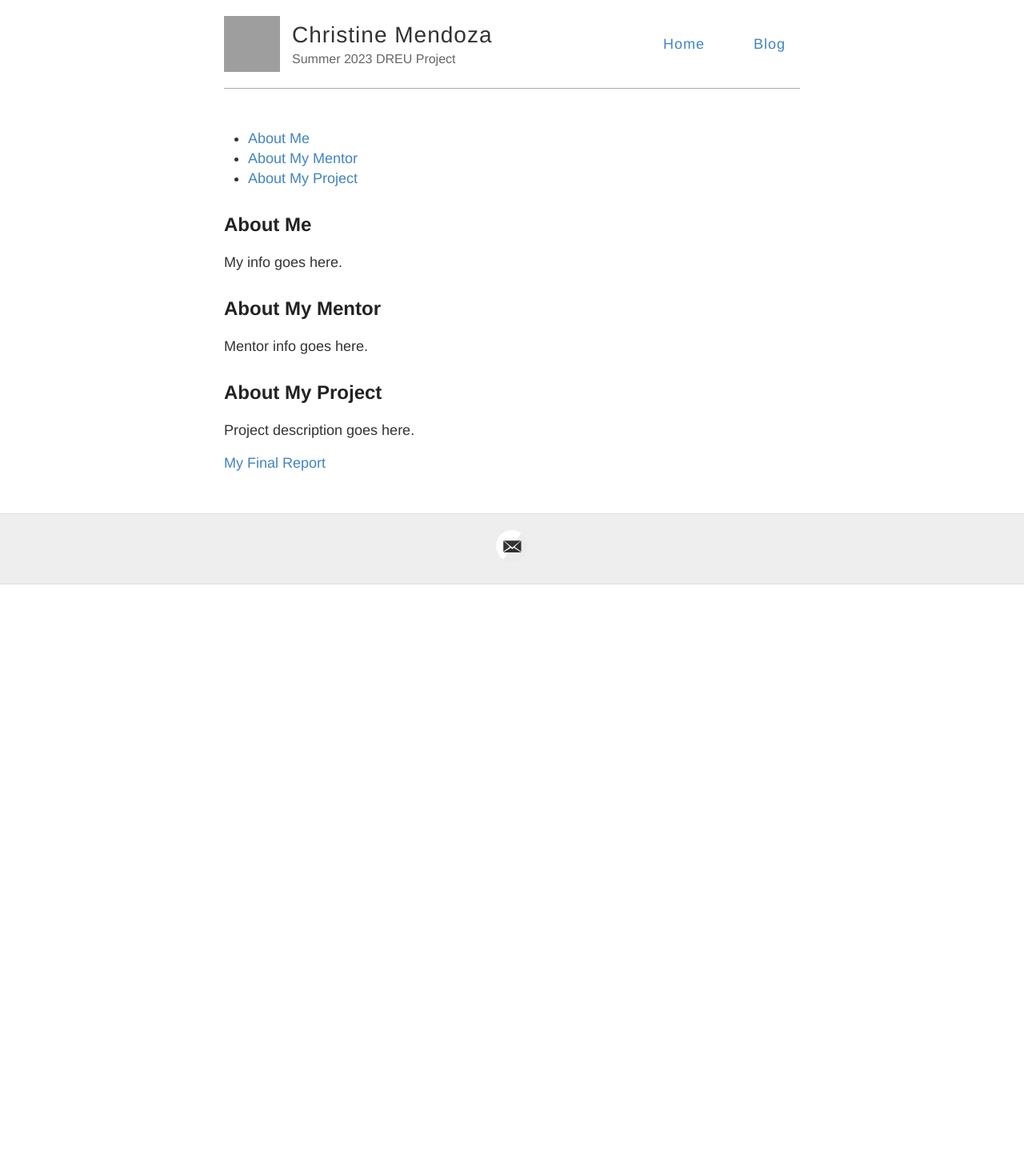
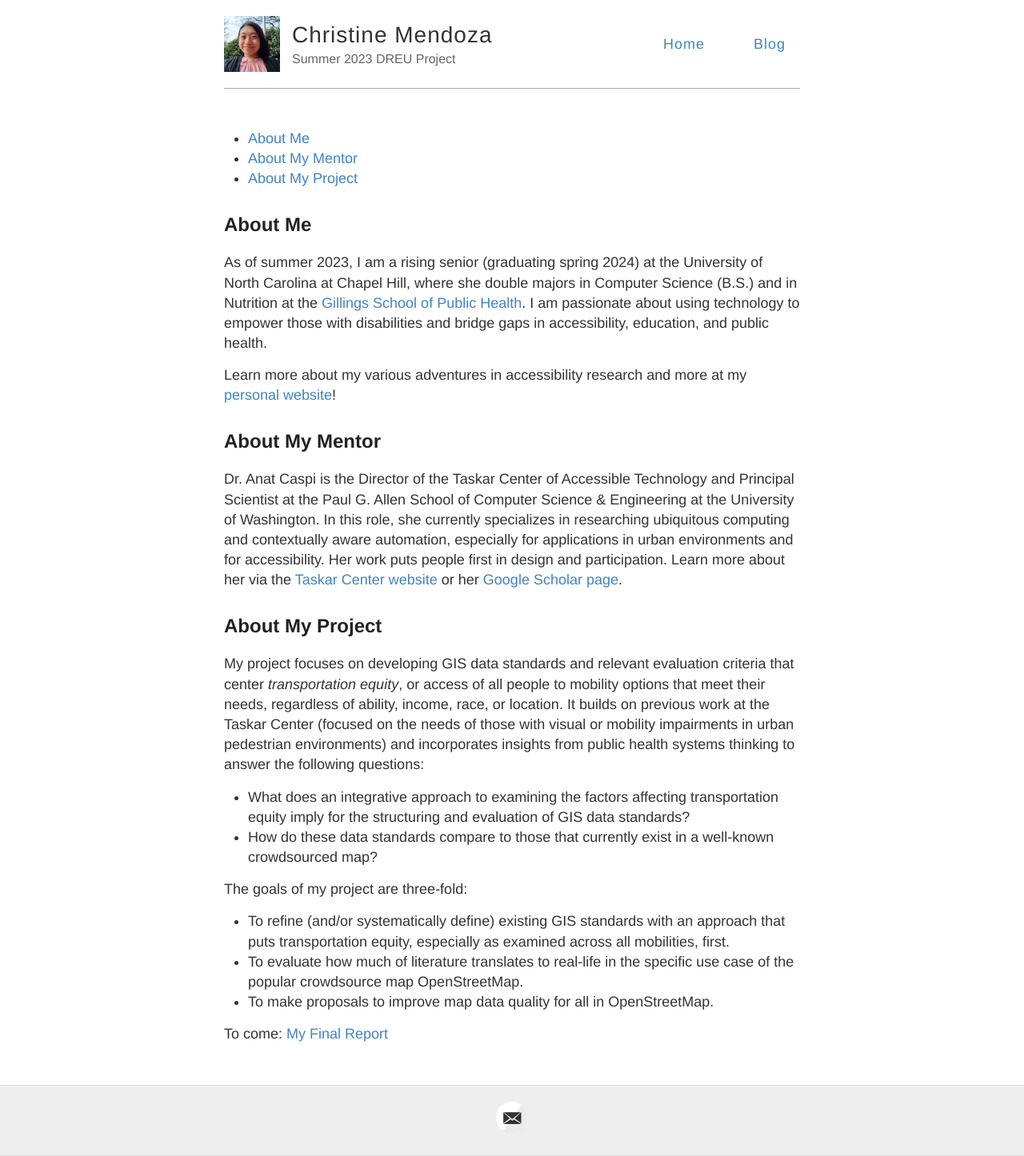
Before and after one commit to christineiym/dreu-2023, a Jekyll site: the page built from index.md, in a window 1280 px wide. Shown: the whole page at 80% size. Built offline with Jekyll 4.4.1, drawn with Linux system fonts in a browser that asks for light colours; before the commit the page ends 900 px from its top, so only the background shows below that; grey boxes are pictures that could not be loaded.

Commit message:
write homepage

```diff
--- a/_config.yml
+++ b/_config.yml
@@ -9,8 +9,8 @@ name: Christine Mendoza
 description: Summer 2023 DREU Project
 
 # URL of your avatar or profile pic (you could use your GitHub profile pic)
-avatar: https://raw.githubusercontent.com/barryclark/jekyll-now/master/images/jekyll-logo.png
-avatar_alt_text: An Asian woman with short, black hair and a black cardigan over a pastel dress smiles on a sunny day. # don't redundantly say it's an image. See more tips here: https://www.a11yproject.com/posts/alt-text/
+avatar: images/2023_profile_pic_cropped.jpg
+avatar_alt_text: An Asian woman with short, black hair and a black cardigan over a pastel dress smiles on a clear day. # don't redundantly say it's an image. See more tips here: https://www.a11yproject.com/posts/alt-text/
 
 #
 # Flags below are optional
--- a/index.md
+++ b/index.md
@@ -8,14 +8,24 @@ title: Summer 2023 DREU Project Site
 
 ## About Me
 
-My info goes here.
+As of summer 2023, I am a rising senior (graduating spring 2024) at the University of North Carolina at Chapel Hill, where she double majors in Computer Science (B.S.) and in Nutrition at the [Gillings School of Public Health](https://sph.unc.edu/). I am passionate about using technology to empower those with disabilities and bridge gaps in accessibility, education, and public health.
+
+Learn more about my various adventures in accessibility research and more at my [personal website](https://christineiym.github.io/)!
 
 ## About My Mentor
 
-Mentor info goes here.
+Dr. Anat Caspi is the Director of the Taskar Center of Accessible Technology and Principal Scientist at the Paul G. Allen School of Computer Science & Engineering at the University of Washington. In this role, she currently specializes in researching ubiquitous computing and contextually aware automation, especially for applications in urban environments and for accessibility. Her work puts people first in design and participation. Learn more about her via the [Taskar Center website](https://tcat.cs.washington.edu/) or her [Google Scholar page](https://scholar.google.com/citations?hl=en&user=6ieA-gMAAAAJ).
 
 ## About My Project
 
-Project description goes here.
+My project focuses on developing GIS data standards and relevant evaluation criteria that center *transportation equity*, or access of all people to mobility options that meet their needs, regardless of ability, income, race, or location. It builds on previous work at the Taskar Center (focused on the needs of those with visual or mobility impairments in urban pedestrian environments) and incorporates insights from public health systems thinking to answer the following questions:
 
-[My Final Report](files/finalreport.pdf)
+- What does an integrative approach to examining the factors affecting transportation equity imply for the structuring and evaluation of GIS data standards?
+- How do these data standards compare to those that currently exist in a well-known crowdsourced map?
+
+The goals of my project are three-fold:
+- To refine (and/or systematically define) existing GIS standards with an approach that puts transportation equity, especially as examined across all mobilities, first.
+- To evaluate how much of literature translates to real-life in the specific use case of the popular crowdsource map OpenStreetMap.
+- To make proposals to improve map data quality for all in OpenStreetMap.
+
+To come: [My Final Report](files/finalreport.pdf)
```
Also changed, not shown: images/2023_profile_pic_cropped.jpg (added).
